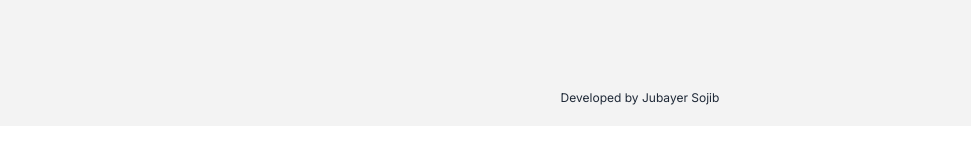
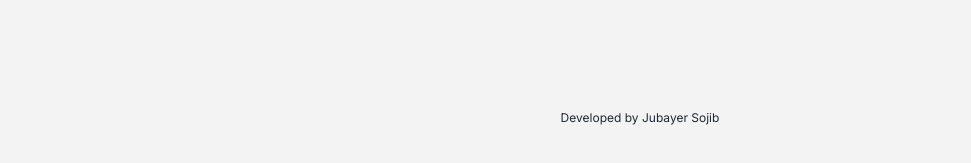
Before and after one commit to sojibjubayer/course-registration, a React (Vite) app: page / in a window 1280 px wide. Shown: the part 1697-1860 px from the top of the page, without its empty margins (0-971 px from the left). Before the commit the page ends 1823 px from the top, so only its background shows below. Built offline with nearby package versions, Linux system fonts and the light colour scheme.

Commit message:
reviewng desing and slight changing

```diff
--- a/src/components/Home/Home.jsx
+++ b/src/components/Home/Home.jsx
@@ -53,7 +53,7 @@ const Home = () => {
                 <Cart cartCourses={cartCourses} remaining={remaining} creditHour={creditHour}></Cart>
                 <ToastContainer />
             </div>
-            <p className='text-xs  text-center p-5'>Developed by Jubayer Sojib</p>
+            <p className='text-xs  text-center p-10'>Developed by Jubayer Sojib</p>
         </div>
     );
 };
```
